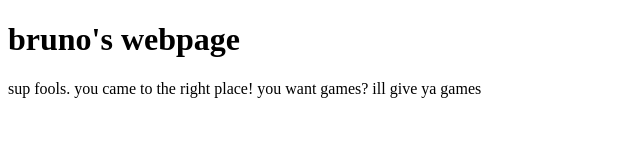
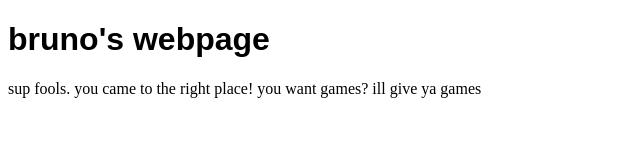
Before and after one commit to byte-pixel/webpg, a plain HTML site: page index.html in a window 1280 px wide. Shown: the whole page, without its empty margins (0-640 px from the left). Drawn offline with Linux system fonts and the light colour scheme.

Commit message:
Update stylesheet.css

```diff
--- a/stylesheet.css
+++ b/stylesheet.css
@@ -1,3 +1,3 @@
 h1 {
- font-family: "Prompt"
+ font-family: Prompt,arial,helvetica;
 }
```
